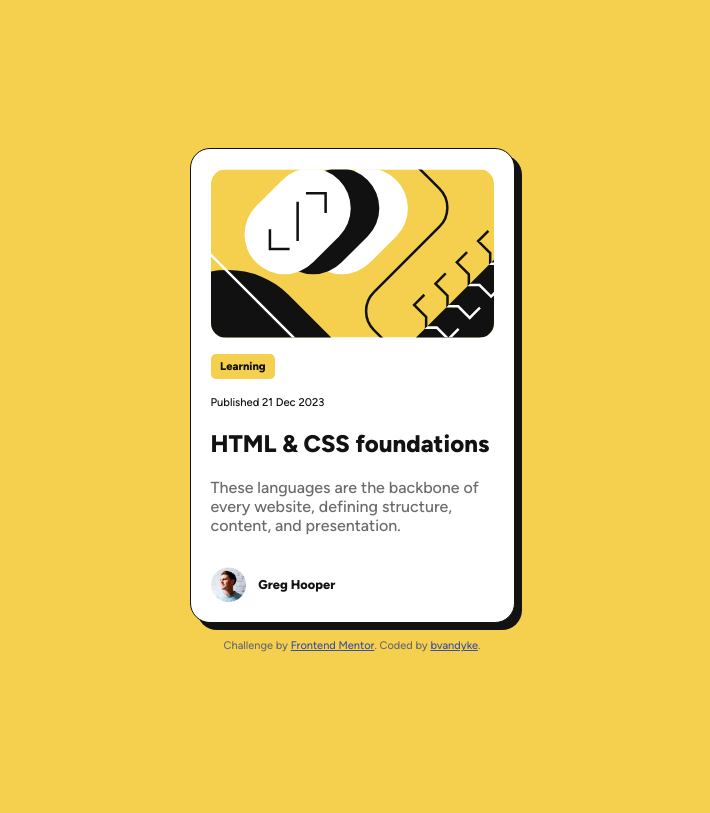
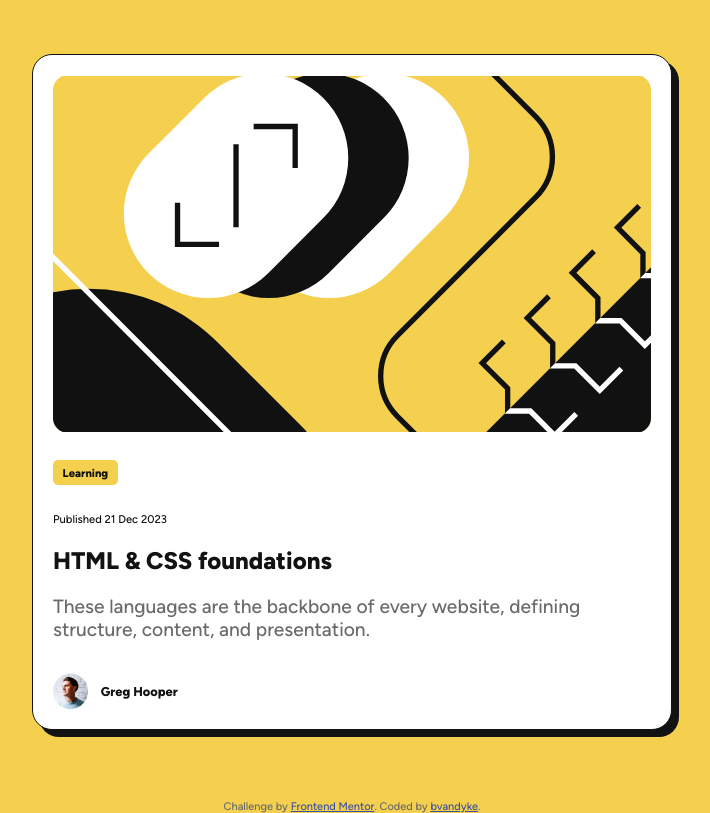
Before and after one commit to ridge-runner/blog-preview-card, a plain HTML site: page index.html in a window 1280 px wide. Shown: the whole page, without its empty margins (288-998 px from the left). Drawn offline with Linux system fonts and the light colour scheme.

Commit message:
refactored by request of @kaamiik

```diff
--- a/index.html
+++ b/index.html
@@ -1,46 +1,75 @@
 <!DOCTYPE html>
 <html lang="en">
   <head>
-  <meta charset="UTF-8">
-  <meta name="viewport" content="width=device-width, initial-scale=1.0"> <!-- displays site properly based on user's device -->
+    <meta charset="UTF-8" />
+    <meta name="viewport" content="width=device-width, initial-scale=1.0" />
+    <!-- displays site properly based on user's device -->
 
-  <link rel="icon" type="image/png" sizes="32x32" href="./assets/images/favicon-32x32.png">
-  <link rel="stylesheet" href="style.css">
+    <link
+      rel="icon"
+      type="image/png"
+      sizes="32x32"
+      href="./assets/images/favicon-32x32.png"
+    />
+    <link rel="stylesheet" href="style.css" />
 
     <title>Frontend Mentor | Blog preview card</title>
 
     <!-- Feel free to remove these styles or customise in your own stylesheet 👍 -->
     <style>
-    .attribution { font-size: 11px; text-align: center; }
-    .attribution a { color: hsl(228, 45%, 44%); }
+      .attribution {
+        font-size: 11px;
+        text-align: center;
+      }
+      .attribution a {
+        color: hsl(228, 45%, 44%);
+      }
     </style>
   </head>
   <body>
+    <main>
       <article class="card" role="article" aria-labelledby="card__title">
         <div class="card__header" role="banner">
-    <img class="card__image" src="./assets/images/illustration-article.svg" alt="illistration of a blog post">
+          <img
+            class="card__image"
+            src="./assets/images/illustration-article.svg"
+          />
         </div>
 
         <div class="card__body">
+          <p class="card__tag" aria-label="Category: Learning"
+            >Learning</p
+          >
 
-    <span class="card__tag" aria-label="Category: Learning">Learning</span>
+          <p class="card__date">Published 21 Dec 2023</p>
 
-    <span class="card__date">Published 21 Dec 2023</span>
+          <h2 class="card__title" id="card-title">HTML & CSS foundations</h2>
 
-    <h1 class="card__title" id="card-title">HTML & CSS foundations</h1>
-
-    <p class="card__description">These languages are the backbone of every website, defining structure, content, and presentation.</p>
+          <p class="card__description">
+            These languages are the backbone of every website, defining
+            structure, content, and presentation.
+          </p>
         </div>
 
-  <footer class="card__byline" aria-label="Author information">
-    <img src="./assets/images/image-avatar.webp" alt="portrait of Greg Hooper" class="card__avatar">
+        <div class="card__byline" aria-label="Author information">
+          <img
+            src="./assets/images/image-avatar.webp"
+            alt="portrait of Greg Hooper"
+            class="card__avatar"
+            loading="lazy"
+          />
           <span>Greg Hooper</span>
-  </footer>
+        </div>
       </article>
-
+    </main>
     <footer class="attribution" role="contentinfo">
-    Challenge by <a href="https://www.frontendmentor.io?ref=challenge" target="_blank">Frontend Mentor</a>.
-    Coded by <a href="https://www.github.com/ridge-runner/blog-preview-card">bvandyke</a>.
+      Challenge by
+      <a href="https://www.frontendmentor.io?ref=challenge" target="_blank"
+        >Frontend Mentor</a
+      >. Coded by
+      <a href="https://www.github.com/ridge-runner/blog-preview-card"
+        >bvandyke</a
+      >.
     </footer>
   </body>
 </html>
--- a/style.css
+++ b/style.css
@@ -62,31 +62,27 @@
 @layer global {
     /* Set site-wide properties */
 
-    :root {
-        font-size: 16px;
-    }
-
     body {
 
         font-family: var(--font-main);
         background-color: var(--bg);
         color: var(--clr-text-body);
-        height: 100vh;
-        width: 100%;
+        min-height: 100vh;
     }
 
     h3 {
         color: var(--clr-text-heading);
     }
 
-    span {
+    p {
         color: var(--gray-950)
     }
 }
 
 @layer layout {
     /* Layout overall site structure */
-    body {
+    main {
+        min-height: 100vh;
         display: flex;
         flex-direction: column;
         justify-content: center;
@@ -97,7 +93,7 @@
 @layer modules {
     /* encapsulated CSS */
     .card {
-        width: 325px;
+        max-width: 50%;
 
         background-color: var(--white);
 
@@ -118,6 +114,7 @@
     }
     .card__header > img {
         border-radius: 15px;
+        width: 100%;
     }
 
     .card__body {
@@ -146,7 +143,7 @@
             color: var(--clr-text-heading)
         }
 
-        .card__desccription {
+        .card__description {
             font-size: 1.2rem;
             color: var(--clr-text-body);
         }
@@ -160,6 +157,7 @@
 
         font-weight: 800;
         font-size: 0.8rem;
+        color: var(--gray-950);
 
         > img {
             width: 35px;
@@ -174,5 +172,6 @@
     .card__title:hover {
         color: var(--yellow);
         cursor: pointer;
+        transition: color 0.3s ease;
     }
 }
```
Lines whose indentation alone changed are shown as unchanged.
